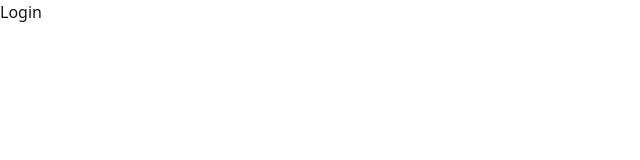
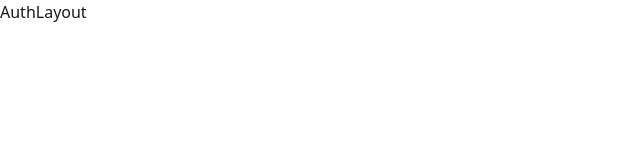
Before and after one commit to atikmahmud482/react2, a React (Vite) app in the folder dragon-news-code/: page /auth in a window 1280 px wide. Shown: the top 160 px of the page, without its empty margins (0-640 px from the left). Built offline with nearby package versions, Linux system fonts and the light colour scheme.

Commit message:
video 52-5-1

```diff
--- a/dragon-news-code/package.json
+++ b/dragon-news-code/package.json
@@ -11,6 +11,7 @@
   },
   "dependencies": {
     "@tailwindcss/vite": "^4.0.6",
+    "firebase": "^11.3.1",
     "moment": "^2.30.1",
     "react": "^19.0.0",
     "react-dom": "^19.0.0",
@@ -23,7 +24,7 @@
     "@eslint/js": "^9.19.0",
     "@types/react": "^19.0.8",
     "@types/react-dom": "^19.0.3",
-    "@vitejs/plugin-react": "^4.3.4",
+    "@vitejs/plugin-react": "^1.3.2",
     "daisyui": "^5.0.0-beta.8",
     "eslint": "^9.19.0",
     "eslint-plugin-react": "^7.37.4",
--- a/dragon-news-code/src/components/Navbar.jsx
+++ b/dragon-news-code/src/components/Navbar.jsx
@@ -14,9 +14,11 @@ const Navbar = () => {
         <div className="">
           <img src={userIcon} alt="" />
         </div>
-        <button className="btn bg-amber-100 border-none text-black hover:bg-amber-200">
+        <Link
+          to="/auth/login"
+          className="btn bg-amber-100 border-none text-black hover:bg-amber-200">
           Login
-        </button>
+        </Link>
       </div>
     </div>
   );
--- /dev/null
+++ b/dragon-news-code/src/layouts/AuthLayout.jsx
@@ -0,0 +1,12 @@
+import { Outlet } from "react-router-dom";
+
+const AuthLayout = () => {
+  return (
+    <div>
+      AuthLayout
+      <Outlet></Outlet>
+    </div>
+  );
+};
+
+export default AuthLayout;
```
Also changed, not shown: dragon-news-code/src/routes/router.jsx (+12 -1 lines), 1 other file (tests, documents, lock files or other folders).
